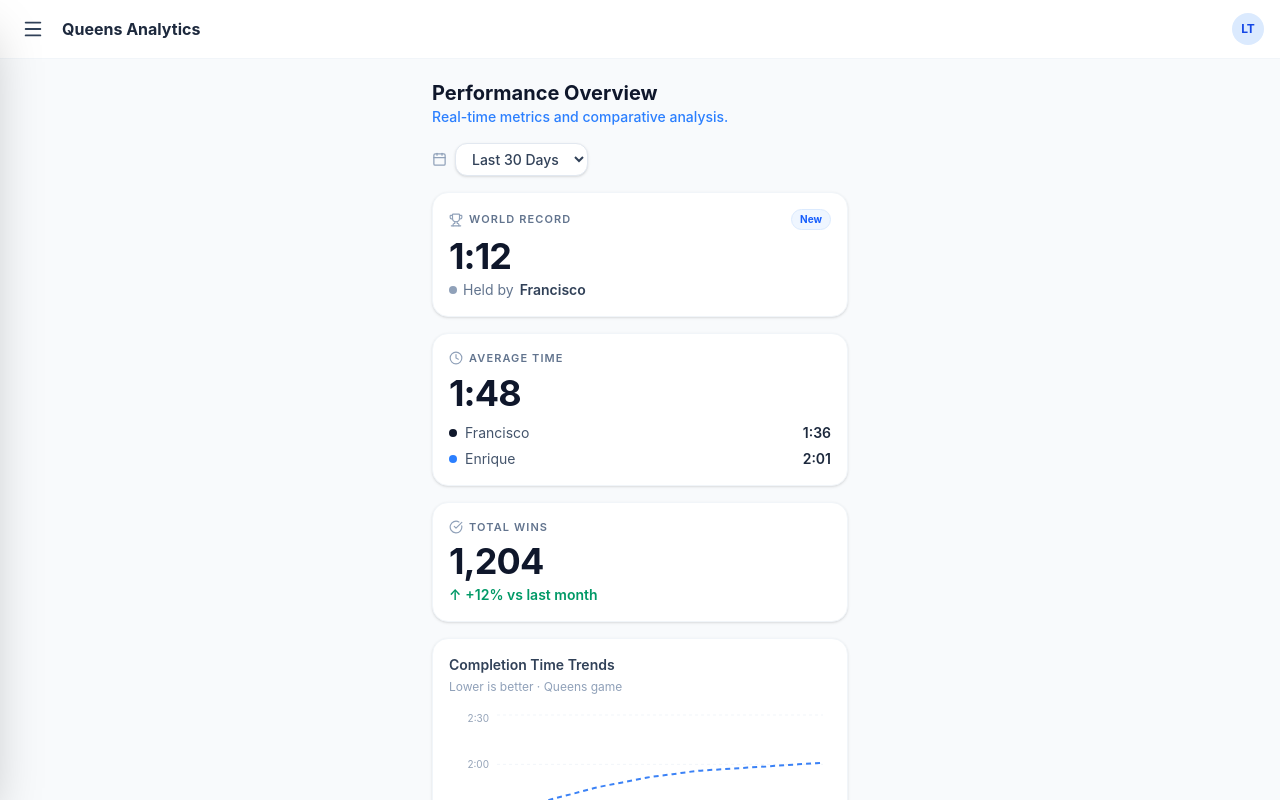
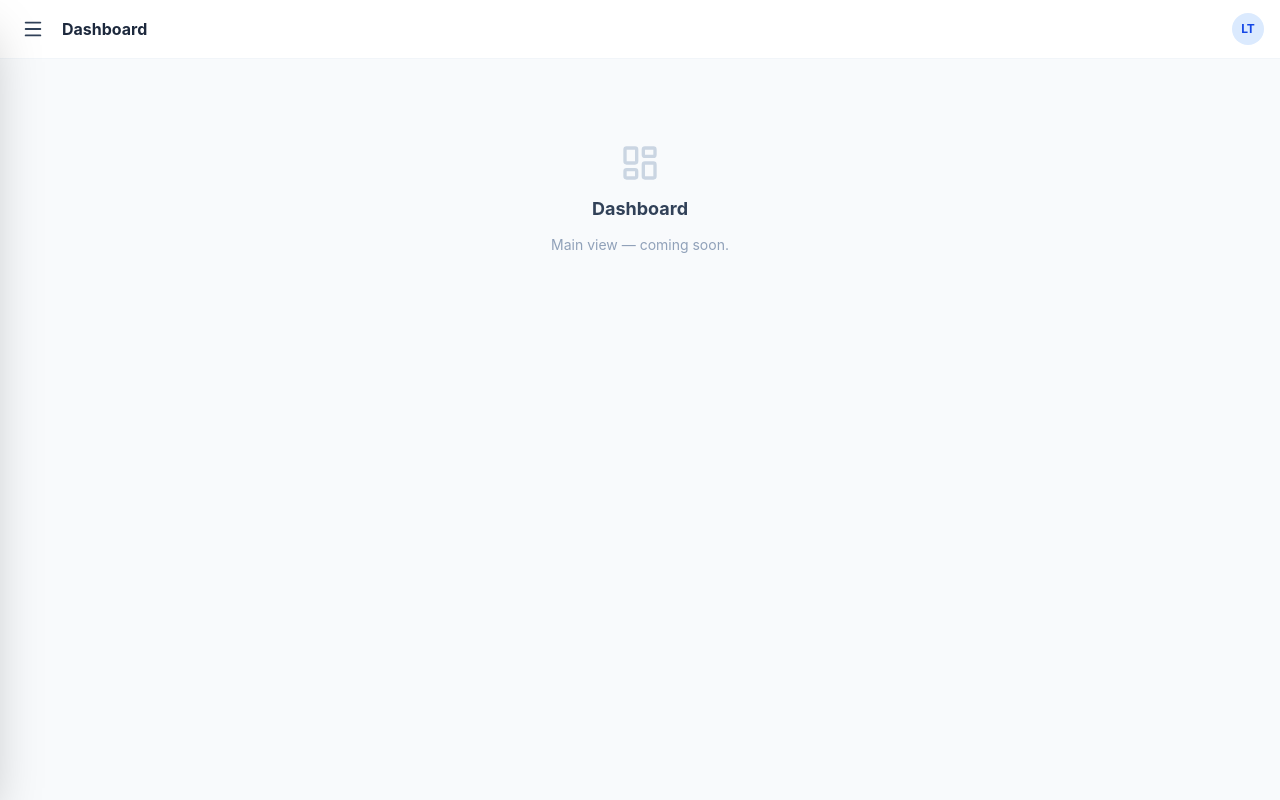
Before and after one commit to adri4nza/linkedin-tracker, a React (Vite) app: page / in a window 1280 px wide. Before the commit this address led to /analytics. Shown: the top 800 px of the page. Built offline with nearby package versions, Linux system fonts and the light colour scheme.

Commit message:
Add Dashboard, Results, and Settings pages; update routing and sidebar navigation

```diff
--- a/src/App.tsx
+++ b/src/App.tsx
@@ -1,13 +1,17 @@
-import { BrowserRouter, Routes, Route, Navigate } from 'react-router-dom';
+import { BrowserRouter, Routes, Route } from 'react-router-dom';
+import DashboardPage from './pages/DashboardPage';
 import AnalyticsPage from './pages/AnalyticsPage';
+import ResultsPage from './pages/ResultsPage';
+import SettingsPage from './pages/SettingsPage';
 
 function App() {
   return (
     <BrowserRouter>
       <Routes>
-        <Route path="/" element={<Navigate to="/analytics" replace />} />
+        <Route path="/" element={<DashboardPage />} />
         <Route path="/analytics" element={<AnalyticsPage />} />
-        {/* Additional routes (Dashboard, Results, Settings) will be added here */}
+        <Route path="/results" element={<ResultsPage />} />
+        <Route path="/settings" element={<SettingsPage />} />
       </Routes>
     </BrowserRouter>
   );
--- a/src/components/Layout/Sidebar.tsx
+++ b/src/components/Layout/Sidebar.tsx
@@ -15,6 +15,10 @@ const navItems = [
 
 export default function Sidebar({ isOpen, onClose }: SidebarProps) {
   const location = useLocation();
+
+  // Dashboard uses exact match; other items use startsWith so nested routes stay highlighted
+  const isActive = (path: string) =>
+    path === '/' ? location.pathname === '/' : location.pathname.startsWith(path);
 
   return (
     <>
@@ -51,15 +55,13 @@ export default function Sidebar({ isOpen, onClose }: SidebarProps) {
 
         {/* Navigation */}
         <nav className="px-3 py-4 space-y-0.5">
-          {navItems.map(({ icon: Icon, label, path }) => {
-            const isActive = location.pathname === path;
-            return (
+          {navItems.map(({ icon: Icon, label, path }) => (
               <Link
                 key={label}
                 to={path}
                 onClick={onClose}
                 className={`flex items-center gap-3 px-3 py-2.5 rounded-xl text-sm font-medium transition-colors ${
-                  isActive
+                  isActive(path)
                     ? 'bg-blue-50 text-blue-600'
                     : 'text-slate-600 hover:bg-slate-50 hover:text-slate-900'
                 }`}
@@ -67,8 +69,7 @@ export default function Sidebar({ isOpen, onClose }: SidebarProps) {
                 <Icon size={18} />
                 {label}
               </Link>
-            );
-          })}
+            ))}
         </nav>
 
         {/* Footer */}
--- a/src/components/MetricCard/MetricCard.tsx
+++ b/src/components/MetricCard/MetricCard.tsx
@@ -1,4 +1,4 @@
-import { ReactNode } from 'react';
+import type { ReactNode } from 'react';
 
 export interface SubItem {
   name: string;
--- a/src/components/TrendChart/TrendChart.tsx
+++ b/src/components/TrendChart/TrendChart.tsx
@@ -8,7 +8,7 @@ import {
   Legend,
   ResponsiveContainer,
 } from 'recharts';
-import type { TooltipProps } from 'recharts';
+import type { TooltipPayload, TooltipPayloadEntry } from 'recharts';
 
 // ---------------------------------------------------------------------------
 // Simulated dataset — Queens completion times in seconds (Oct 1 – Oct 14)
@@ -43,14 +43,18 @@ const formatTime = (seconds: number): string => {
 // ---------------------------------------------------------------------------
 // Custom tooltip
 // ---------------------------------------------------------------------------
-type ChartTooltipProps = TooltipProps<number, string>;
+interface ChartTooltipProps {
+  active?: boolean;
+  payload?: TooltipPayload;
+  label?: string;
+}
 
 function ChartTooltip({ active, payload, label }: ChartTooltipProps) {
   if (!active || !payload?.length) return null;
   return (
     <div className="bg-white border border-slate-100 rounded-xl px-3 py-2.5 shadow-lg text-xs">
       <p className="font-semibold text-slate-700 mb-1.5">{label}</p>
-      {payload.map((p) => (
+      {payload.map((p: TooltipPayloadEntry) => (
         <div key={p.name} className="flex items-center gap-2 mb-0.5">
           <span style={{ color: p.color }}>●</span>
           <span className="text-slate-500">{p.name}:</span>
--- /dev/null
+++ b/src/pages/DashboardPage.tsx
@@ -0,0 +1,14 @@
+import Layout from '../components/Layout/Layout';
+import { LayoutDashboard } from 'lucide-react';
+
+export default function DashboardPage() {
+  return (
+    <Layout title="Dashboard">
+      <div className="flex flex-col items-center justify-center py-16 text-center gap-3">
+        <LayoutDashboard size={40} className="text-slate-300" />
+        <h1 className="text-lg font-bold text-slate-700">Dashboard</h1>
+        <p className="text-sm text-slate-400">Main view — coming soon.</p>
+      </div>
+    </Layout>
+  );
+}
--- /dev/null
+++ b/src/pages/ResultsPage.tsx
@@ -0,0 +1,14 @@
+import Layout from '../components/Layout/Layout';
+import { Trophy } from 'lucide-react';
+
+export default function ResultsPage() {
+  return (
+    <Layout title="Game Results">
+      <div className="flex flex-col items-center justify-center py-16 text-center gap-3">
+        <Trophy size={40} className="text-slate-300" />
+        <h1 className="text-lg font-bold text-slate-700">Game Results</h1>
+        <p className="text-sm text-slate-400">Daily game results — coming soon.</p>
+      </div>
+    </Layout>
+  );
+}
--- /dev/null
+++ b/src/pages/SettingsPage.tsx
@@ -0,0 +1,14 @@
+import Layout from '../components/Layout/Layout';
+import { Settings } from 'lucide-react';
+
+export default function SettingsPage() {
+  return (
+    <Layout title="Settings">
+      <div className="flex flex-col items-center justify-center py-16 text-center gap-3">
+        <Settings size={40} className="text-slate-300" />
+        <h1 className="text-lg font-bold text-slate-700">Settings</h1>
+        <p className="text-sm text-slate-400">App configuration — coming soon.</p>
+      </div>
+    </Layout>
+  );
+}
```
